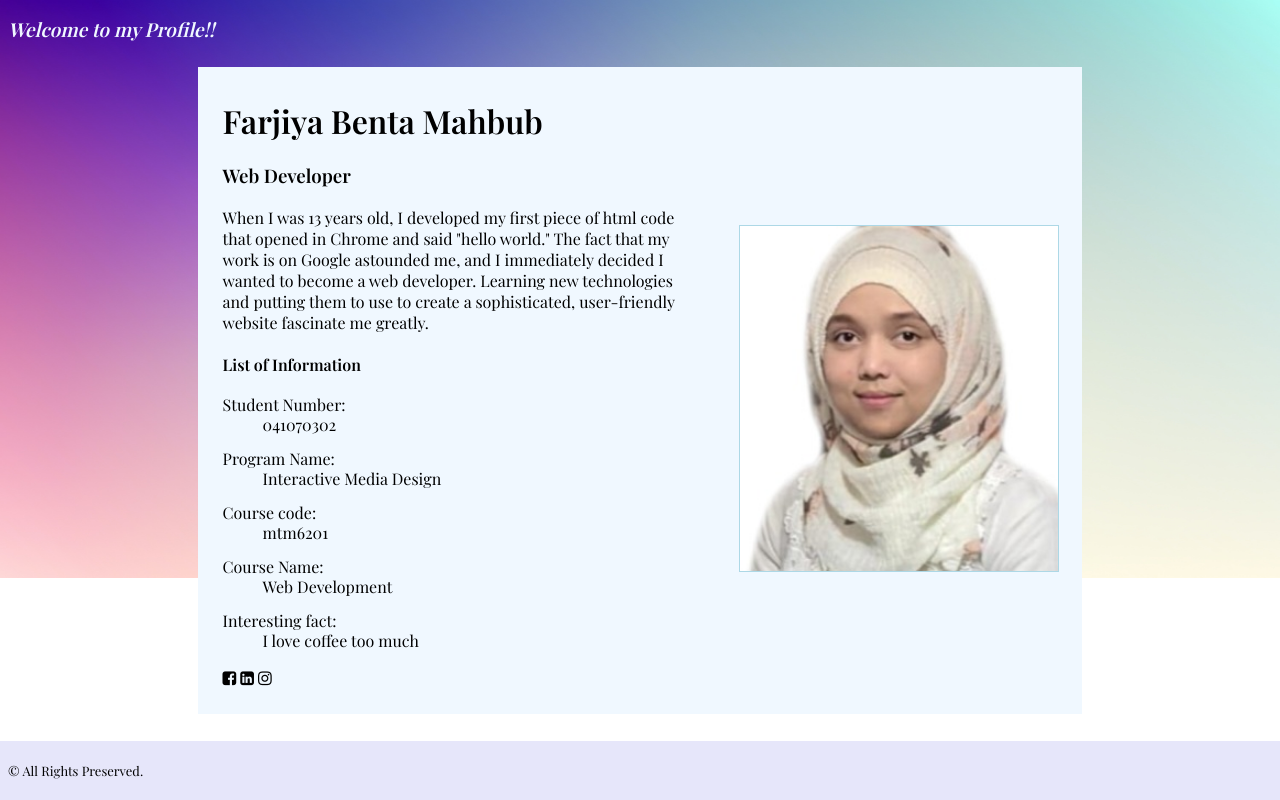
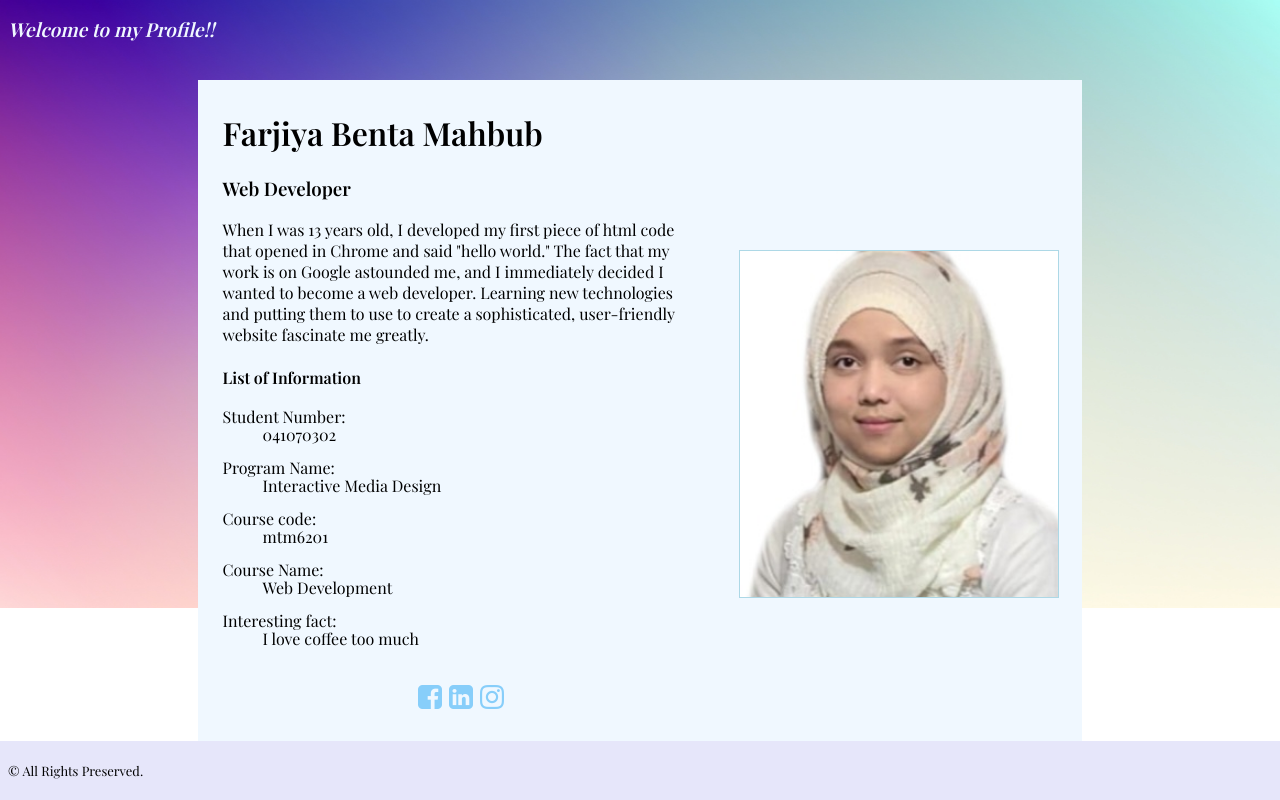
Before and after one commit to farjiyaO/mtm6201-week1-040, a plain HTML site: page index.html in a window 1280 px wide. Drawn offline with nearby package versions, Linux system fonts and the light colour scheme; a web font is replaced by a local one.

Commit message:
adds comment in styles.css

```diff
--- a/css/styles.css
+++ b/css/styles.css
@@ -1,52 +1,61 @@
+/* sets a background images and font-family for the webpage*/
 body{
     background-image: url("../images/pexels-gradienta-7130491.jpg");
     font-family:'Playfair Display', serif;
     background-size: 100% 80%;
     background-repeat: no-repeat;
 }
+/* adds color and font for the welcome statement */
 h2{
     color: aliceblue;
     font-family: 'Playfair Display';
     font-style: italic;
     font-size: 1.2rem;
 }
-img{
-    width: 100%;
-    border: 1px solid lightblue;
-}
+/* adds designs for the heading*/
 h1{
     font-family:'Playfair Display';
     font-weight: 600;
-
 }
+/* designs the card that holds the infos */
 .card{
     background-color: aliceblue;
     display: flex;
     flex-direction: row-reverse;
     width: 70%;
     margin: 0 auto;
-    margin-top: 2%;
+    margin-top: 3%;
 }
 .content{
     background-color: aliceblue;
     width: 60%;
     padding: 10px 25px;
 }
+/* adds line-height and margin for the list*/
 dt{
-    line-height: 18px;
+    line-height: 15px;
 }
 dd{
     margin-bottom: 15px;
 }
-i{
-    font-size: 24px;
+/* increazes the icons size*/
+.icon{
+    color: lightskyblue;
+    text-align: center;
+    font-size: 28px;
+
+}
+/* adds design for the profile picture */
+img{
+    width: 100%;
+    border: 1px solid lightblue;
 }
 .profie-img{
     padding: 20px 25px 0 15px;
     width: 40%;
     margin: auto 0;
-
 }
+/* makes the footer fixed and styles the texts */
 footer p{
     font-size:small;
 }
```
